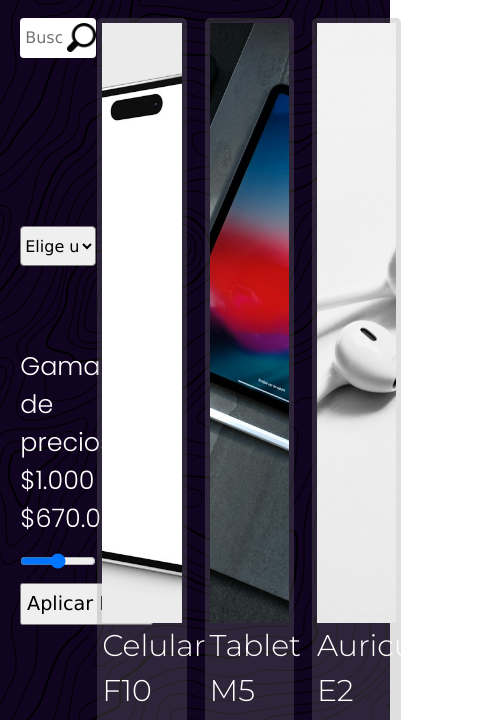
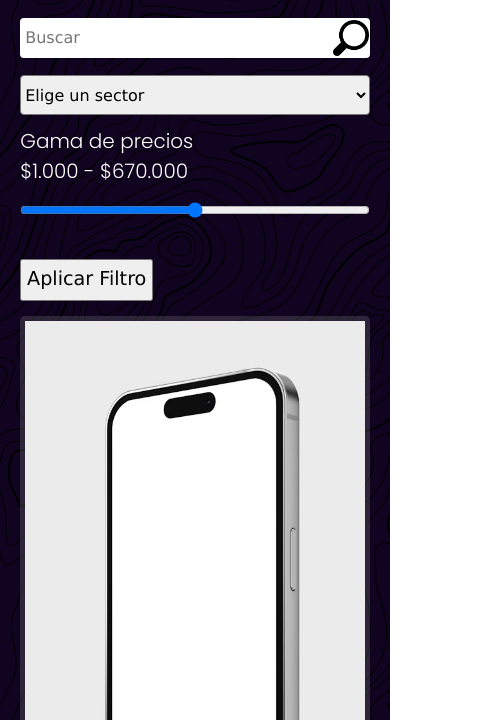
Before and after one commit to mataltuna/UrCell, a plain HTML site: page pages/productos.html in a window 390 px wide. Shown: the part 87-807 px from the top of the page, 499 px wide, since content can reach past the window. Drawn offline with nearby package versions, Linux system fonts and the light colour scheme; a web font is replaced by a local one.

Commit message:
First commit

```diff
--- a/css/styles.css
+++ b/css/styles.css
@@ -12,7 +12,7 @@
     box-sizing: border-box;
 }
 .cont {
-    width: 100vw;
+    width: 100%;
     padding: 2.4vh;
     color: #ffffff;
     background-image: url(./../images/topography.svg);
@@ -444,6 +444,22 @@ label {
         grid-template-columns: repeat(3, 1fr);
         align-items: center;
     }
+
+
+    /*Productos*/
+    #contFltrs {
+        width: 30%;
+    }
+    #contBuscProd, #inpSearch, #menOps {
+        width: 95%;
+    }
+    #prodsCont {
+        grid-template-columns: repeat(2, 1fr);
+        width: 70%;
+    }
+    .prodItem {
+        width: 100%;
+    }
 }
 
 
@@ -465,12 +481,13 @@ label {
     /*Index*/
     #index {
         height: 90vh;
+        padding: 15% 4.5%;
     }
     #index p {
         font-size: 2rem;
     }
     #index h2 {
-        font-size: 3.2;
+        font-size: 3rem;
     }
 
 
@@ -486,11 +503,39 @@ label {
     }
     #nosotros #epigrafe {
         font-size: 0.78rem;
+        margin-bottom: 10px;
     }
     #nosotros h2 {
-        font-size: 1.68rem;
+        margin: 5% 0 1.25% 0;
+        font-size: 2rem;
     }
     #nosotros #listImgs {
         grid-template-columns: repeat(2, 1fr);
     }
+
+
+    /*Productos*/
+    /*Filtros*/
+    #products {
+        flex-direction: column;
+        gap: 15px;
+    }
+    #contFltrs, #contBuscProd, #inpSearch, #menOps {
+        width: 100%;
+    }
+    #menOps form label {
+        font-size: 1.25rem;
+    }
+    #sector {
+        margin: 5% 0 3% 0;
+    }
+    .inpSbmt {
+        display: block;
+    }
+
+    /*Productos*/
+    #prodsCont {
+        width: 100%;
+        grid-template-columns: 100%;
+    }
 }
```
